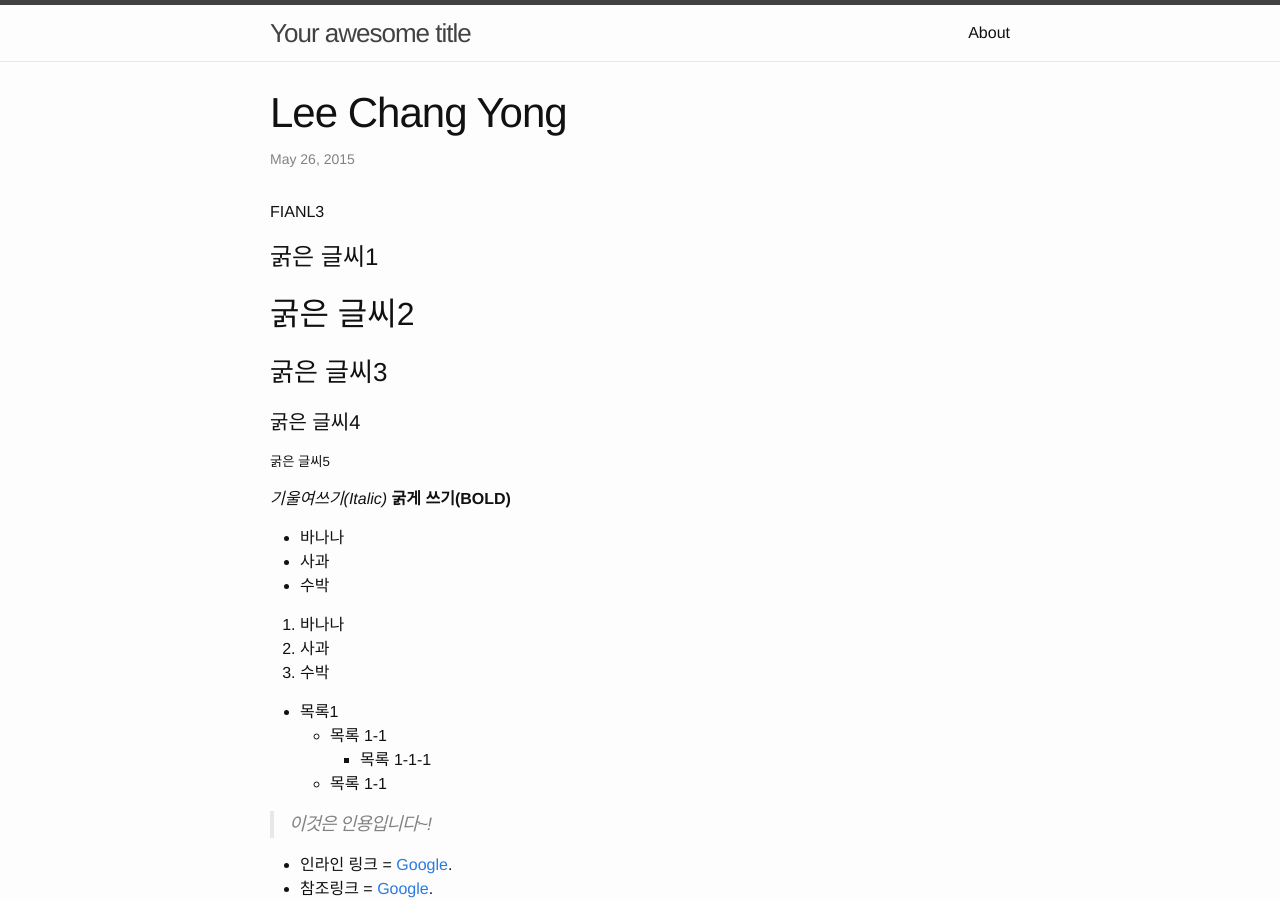
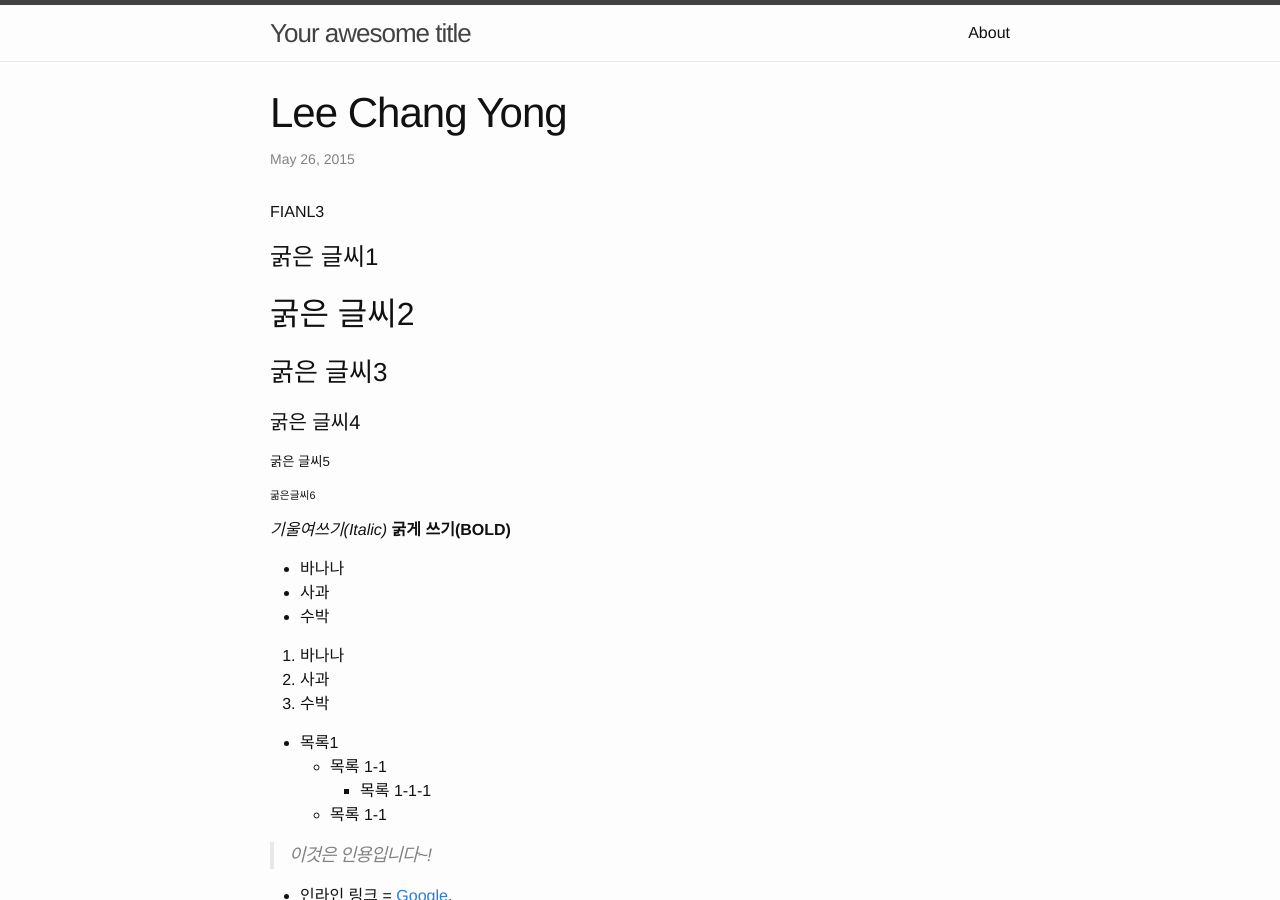
Before and after one commit to leechangyong/leechangyong.github.com, a Jekyll site: the page built from _posts/2015-05-26-third-post.markdown, in a window 1280 px wide and 900 px high. Built offline with Jekyll 4.4.1, drawn with Linux system fonts in a browser that asks for light colours; grey boxes are pictures that could not be loaded.

Commit message:
Update 2015-05-26-third-post.markdown

```diff
--- a/_posts/2015-05-26-third-post.markdown
+++ b/_posts/2015-05-26-third-post.markdown
@@ -24,6 +24,8 @@
 
 
 ##### 굵은 글씨5
+
+###### 굶은글씨6
 
 
 
```
